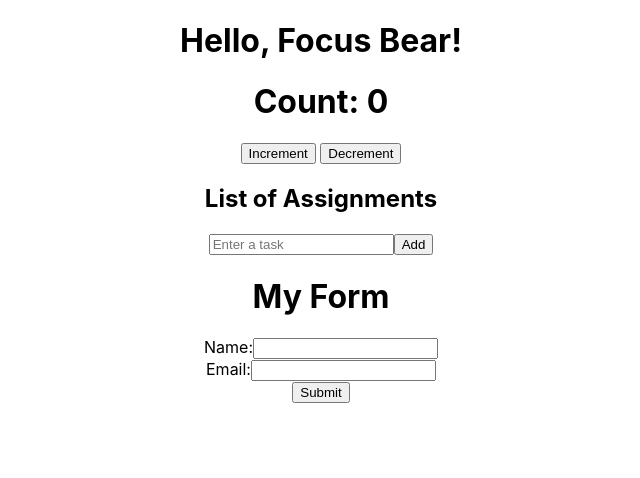
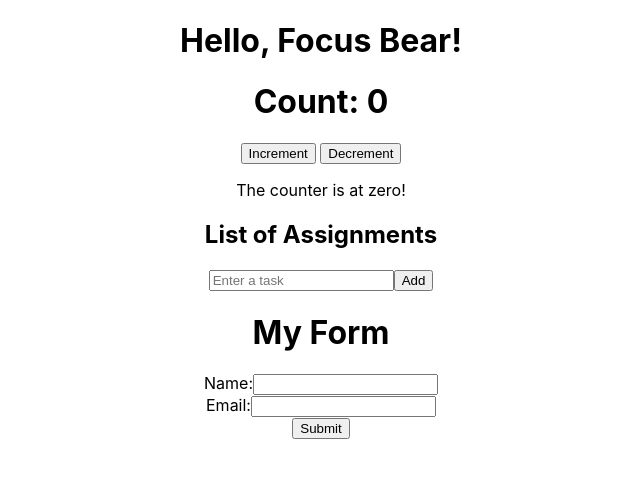
Before and after one commit to vidhianand33/Vidhi04-intern-repo, a React (Create React App) app in the folder my-app/: page / in a window 1280 px wide. Shown: the top 478 px of the page, without its empty margins (319-959 px from the left). Built offline with nearby package versions, Linux system fonts and the light colour scheme.

Commit message:
selector function
useSelector to display different messages based on counter

```diff
--- a/my-app/src/App.js
+++ b/my-app/src/App.js
@@ -4,23 +4,25 @@
 import Counter from './Counter';
 import AssignList from './AssignList';
 import MyForm from './MyForm.js';
-import { useSelector, useDispatch } from 'react-redux';  // Import Redux hooks
-import { increment } from './redux/counterSlice';  // Import the increment action
+import { useSelector } from 'react-redux';  // Import useSelector hook
+import { selectCount } from './redux/counterSlice';  // Import the selector
 
 function App() {
   // Use useSelector to get the count value from the Redux store
-  const count = useSelector((state) => state.counter.value);
-
-  // Use useDispatch to get the dispatch function
-  const dispatch = useDispatch();
+  const count = useSelector(selectCount);  // Accessing count using the selector function
 
   return (
     <div className="App">
       {/* Pass the name prop to HelloWorld component */}
       <HelloWorld name="Focus Bear" />
 
-      {/* Pass count from Redux store and dispatch function to Counter */}
-      <Counter count={count} incrementCount={() => dispatch(increment())} />
+      {/* Pass count from Redux store to Counter */}
+      <Counter count={count} />
+
+      {/* Conditional message based on counter value */}
+      {count === 0 && <p>The counter is at zero!</p>}
+      {count > 0 && <p>Keep going, the counter is positive!</p>}
+      {count < 0 && <p>The counter is negative. Watch out!</p>}
 
       <AssignList />
       <MyForm />
--- a/my-app/src/redux/counterSlice.js
+++ b/my-app/src/redux/counterSlice.js
@@ -1,5 +1,7 @@
 // src/redux/counterSlice.js
 import { createSlice } from '@reduxjs/toolkit';
+// selector function
+export const selectCount = (state) => state.counter.value;
 
 const initialState = {
   value: 0,
```
Also changed, not shown: 1 other file (tests, documents, lock files or other folders).
